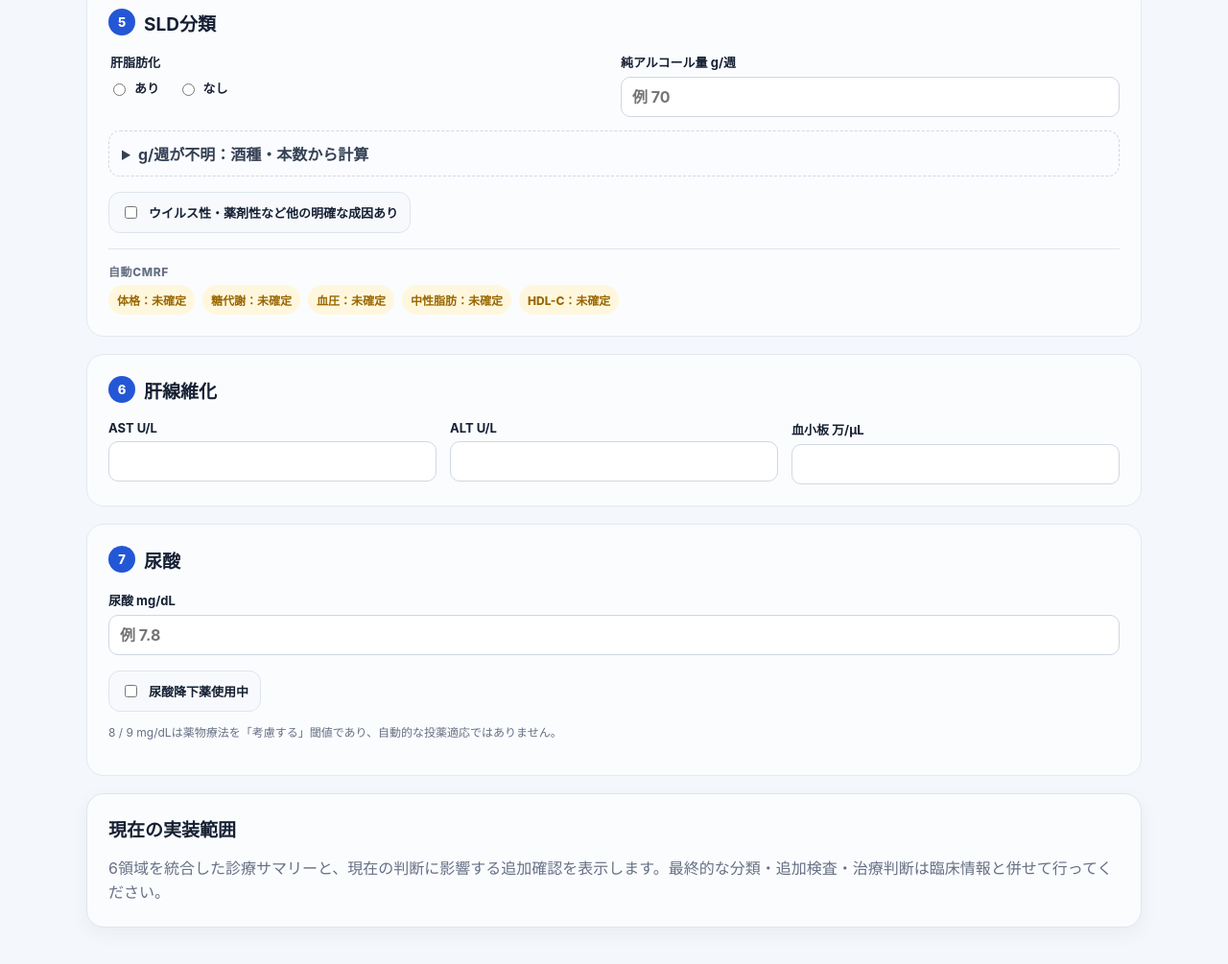
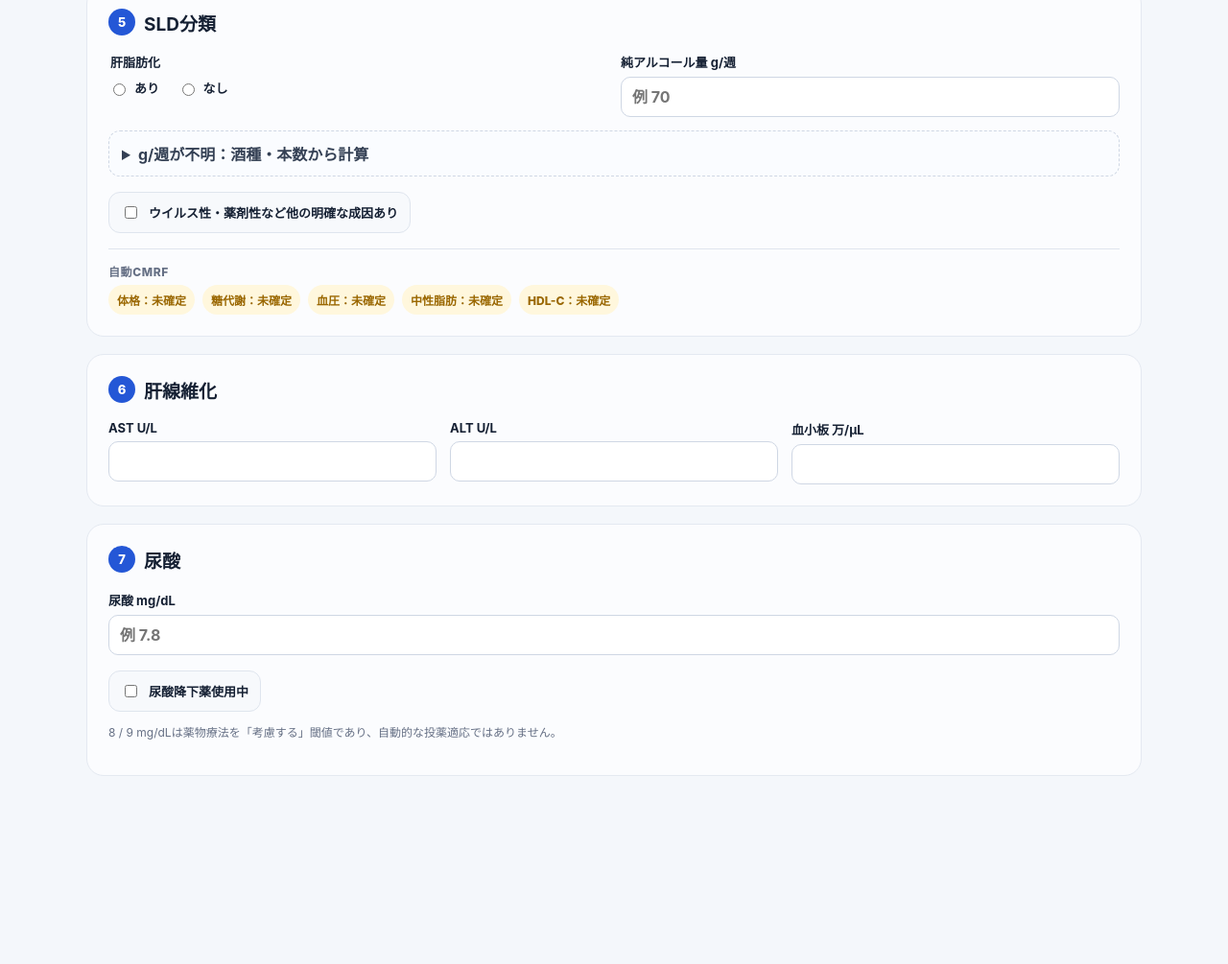
Before and after one commit to oraP-3/MASLD_diagnosis, a website with bundled scripts: page index.html in a window 1280 px wide. Shown: the part 1462-2467 px from the top of the page at 96% size. After the commit the page ends 2343 px from the top, so only its background shows below. Built offline with nearby package versions, Linux system fonts and the light colour scheme.

Commit message:
chore: remove implementation scope card

```diff
--- a/index.html
+++ b/index.html
@@ -309,7 +309,6 @@
       <p class="microcopy">8 / 9 mg/dLは薬物療法を「考慮する」閾値であり、自動的な投薬適応ではありません。</p>
     </section>
 
-    <section class="card info-card"><h2>現在の実装範囲</h2><p>6領域を統合した診療サマリーと、現在の判断に影響する追加確認を表示します。最終的な分類・追加検査・治療判断は臨床情報と併せて行ってください。</p></section>
   </main>
   <script type="module" src="./app.js"></script>
 </body>
```
